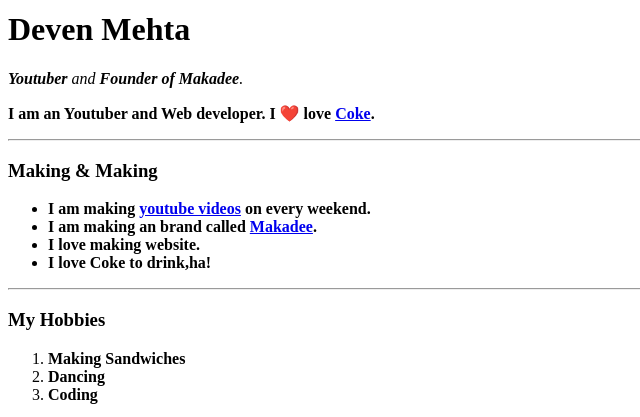
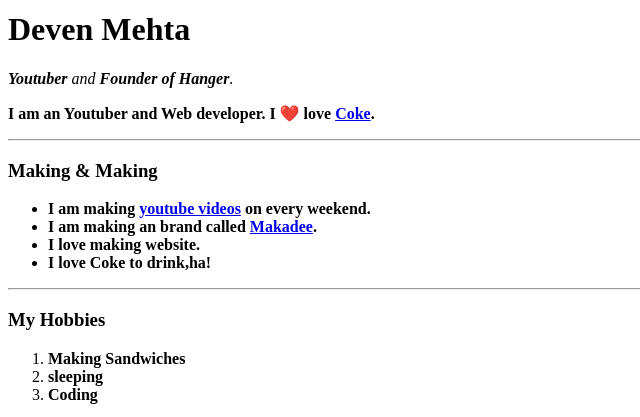
Before and after one commit to devenmeehta/com, a plain HTML site: page index.html in a window 1280 px wide. Shown: the part 172-589 px from the top of the page, 0-640 px from the left. Drawn offline with Linux system fonts and the light colour scheme.

Commit message:
new update
my hobbies are changed and name of brand is changed.

```diff
--- a/index.html
+++ b/index.html
@@ -6,7 +6,7 @@
 <body>
     <img height="150px" width="150px" src="images/me1-modified.png" alt="My Image">
     <h1>Deven Mehta</h1>
-    <p><em><strong>Youtuber</strong> and <strong> Founder of Makadee</strong>.</em></p>
+    <p><em><strong>Youtuber</strong> and <strong> Founder of Hanger</strong>.</em></p>
     <p> <strong>I am an Youtuber and Web developer</strong><strong>.</strong> <strong>I ❤️ love <a href="https://www.coca-colacompany.com/">Coke</a>.</strong></p>
     <hr>
     <h3>Making & Making</h3>
@@ -20,7 +20,7 @@
     <h3>My Hobbies</h3>
     <ol>
         <li> <strong>Making Sandwiches</strong></li>
-        <li> <strong>Dancing</strong></li>
+        <li> <strong>sleeping</strong></li>
         <li> <strong>Coding</strong></li>
     </ol>
     <a href="Contact-Me.html"> <strong>Contact-Me</strong></a>
```
